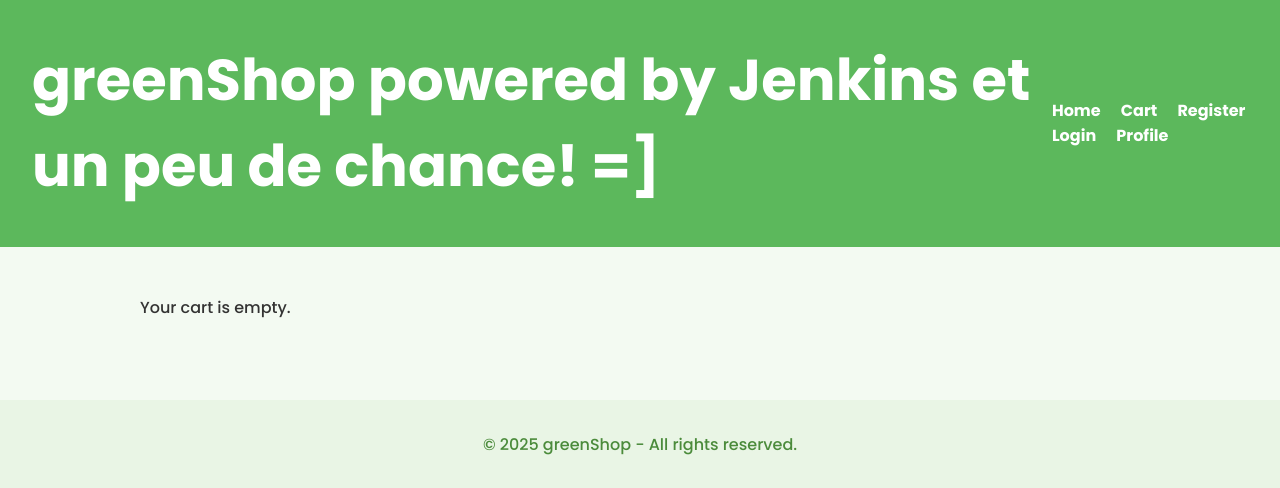
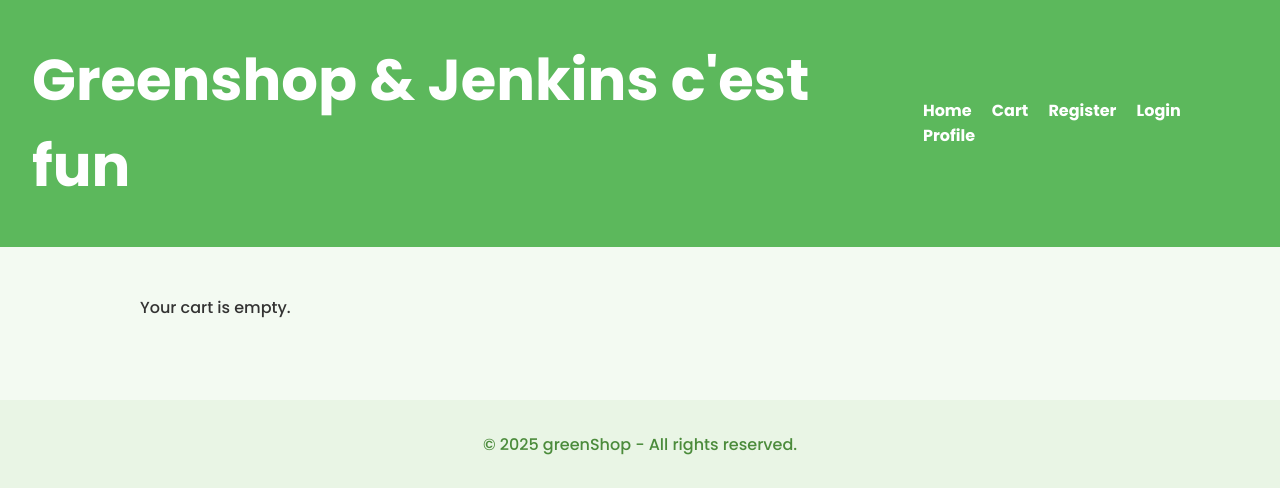
Before and after one commit to NTAccess/Greenshop, a PHP site: page /cart.php in a window 1280 px wide. Shown: the top 488 px of the page. Run offline with PHP 8.4, Linux system fonts and the light colour scheme.

Commit message:
modif php

```diff
--- a/greenshop-web/src/header.php
+++ b/greenshop-web/src/header.php
@@ -7,7 +7,7 @@
 </head>
 <body>
     <header>
-        <h1><a href="index.php">greenShop powered by Jenkins et un peu de chance! =]</a></h1>
+        <h1><a href="index.php">Greenshop & Jenkins c'est fun</a></h1>
         <nav>
             <a href="index.php">Home</a>
             <a href="cart.php">Cart</a>
```
Also changed, not shown: 3 other files.
